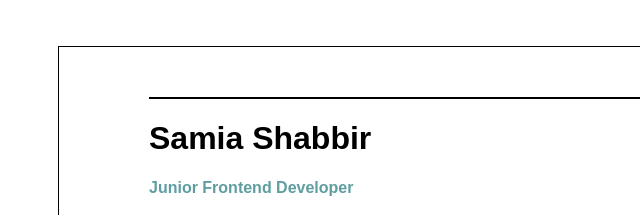
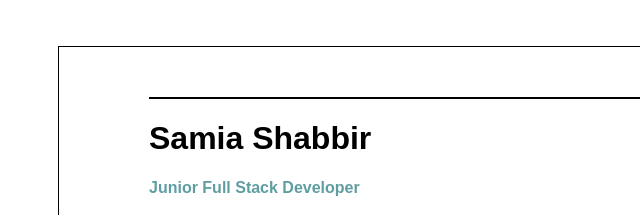
Before and after one commit to SamiaShabbir/Resume, a plain HTML site: page index.html in a window 1280 px wide. Shown: the top 215 px of the page, 0-640 px from the left. Drawn offline with Linux system fonts and the light colour scheme.

Commit message:
new changes

```diff
--- a/index.html
+++ b/index.html
@@ -9,7 +9,7 @@
 <div class="container-main">
     <hr>
     <h1 class="child">Samia Shabbir</h1>
-    <h4 class="child heading">Junior Frontend Developer</h4>
+    <h4 class="child heading">Junior Full Stack Developer</h4>
     <p class="child">Samnabad, Lahore<br>(+92)03184298279<br>samiashabbir987@gmail.com
     </p>
     <h4 class="child heading">Skills</h4>
```
